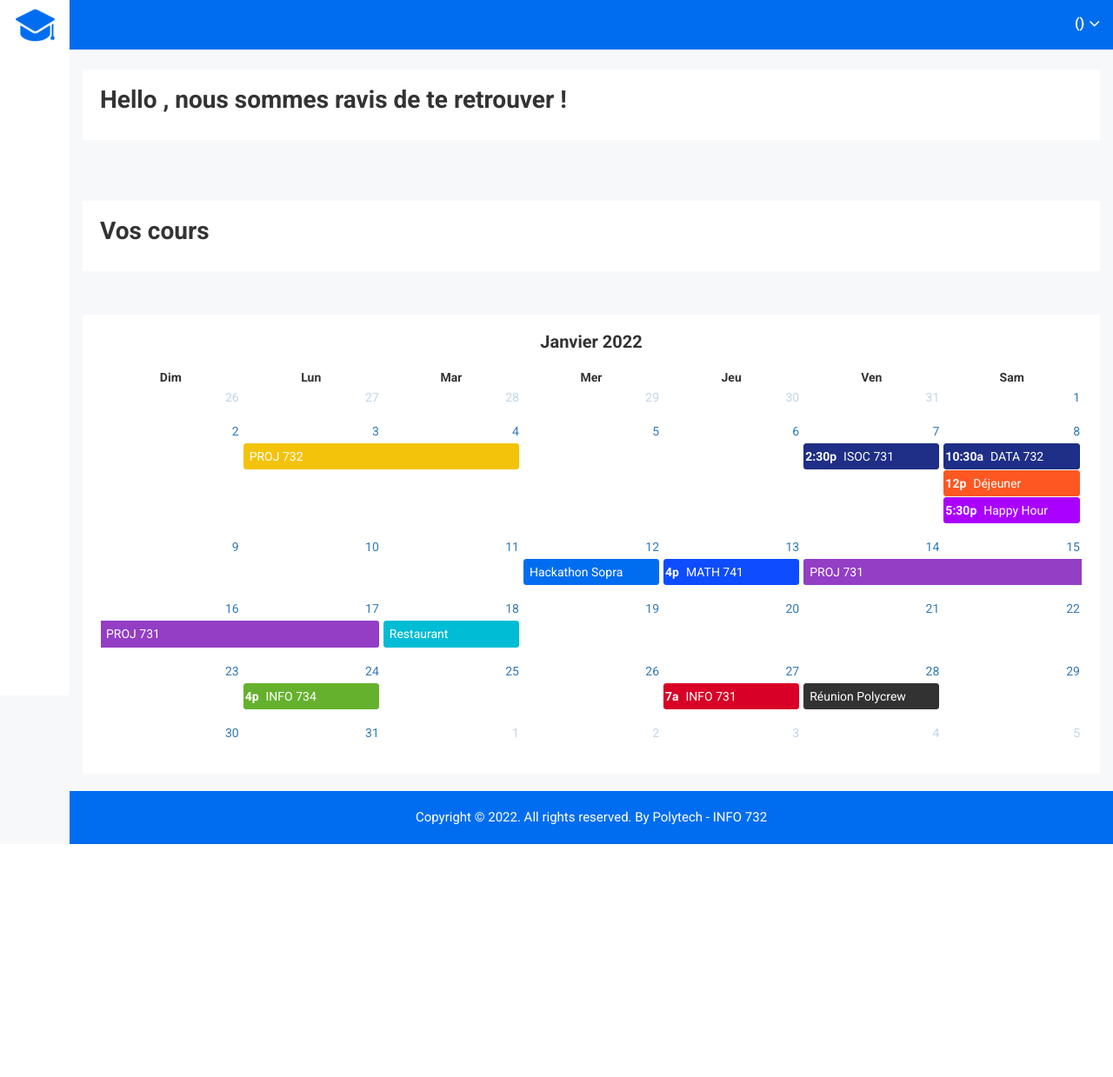
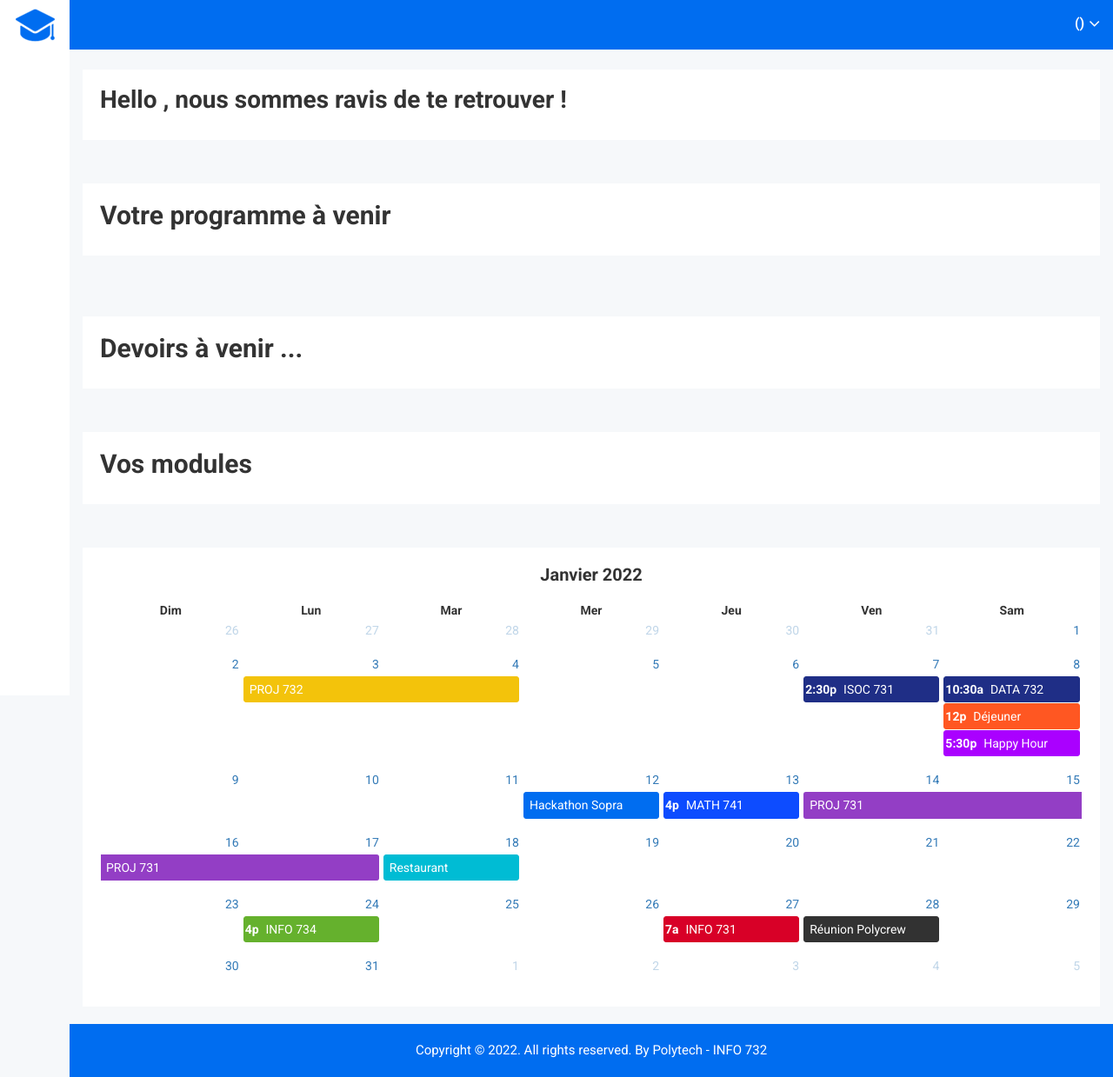
Before and after one commit to caullird/info732_learning-analytics, a PHP site: template IMPLEMENTATION_PHP/view/site/index.php in a window 1280 px wide. Shown: the whole page at 87% size. Before the commit the page ends 971 px from the top, so only its background shows below. Run offline with PHP 8.4, Linux system fonts and the light colour scheme; the template is opened without the code that fills it, so the values that code supplies are empty; the visitor is signed in with stand-in values (Sample User, id 1).

Commit message:
Update index.php

```diff
--- a/IMPLEMENTATION_PHP/view/site/index.php
+++ b/IMPLEMENTATION_PHP/view/site/index.php
@@ -17,6 +17,27 @@
         </div>
     </div>
 </div>
+
+<div class="breadcome-area">
+    <div class="container-fluid">
+        <div class="row">
+            <div class="col-lg-12 col-md-12 col-sm-12 col-xs-12">
+                <div class="breadcome-list">
+                    <div class="row">
+                        <div class="col-lg-6 col-md-6 col-sm-6 col-xs-12">
+                            <ul>
+                                <li><span><h2>Votre programme à venir </h2></span>
+                                </li>
+                            </ul>
+                        </div>
+                    </div>
+                </div>
+            </div>
+        </div>
+    </div>
+</div>
+
+
 <div class="widget-program-bg">
     <div class="container-fluid">
         <div class="row">
@@ -57,6 +78,25 @@
 </div>
 
     <br>
+
+<div class="breadcome-area">
+    <div class="container-fluid">
+        <div class="row">
+            <div class="col-lg-12 col-md-12 col-sm-12 col-xs-12">
+                <div class="breadcome-list">
+                    <div class="row">
+                        <div class="col-lg-6 col-md-6 col-sm-6 col-xs-12">
+                            <ul>
+                                <li><span><h2>Devoirs à venir ...</h2></span>
+                                </li>
+                            </ul>
+                        </div>
+                    </div>
+                </div>
+            </div>
+        </div>
+    </div>
+</div>
 
 <div class="widgets-programs-area">
     <div class="container-fluid">
@@ -103,7 +143,7 @@
                     <div class="row">
                         <div class="col-lg-6 col-md-6 col-sm-6 col-xs-12">
                             <ul>
-                                    <li><span><h1>Vos cours</h1></span>
+                                <li><span><h2>Vos modules </h2></span>
                                 </li>
                             </ul>
                         </div>
```
Lines whose indentation alone changed are shown as unchanged.
